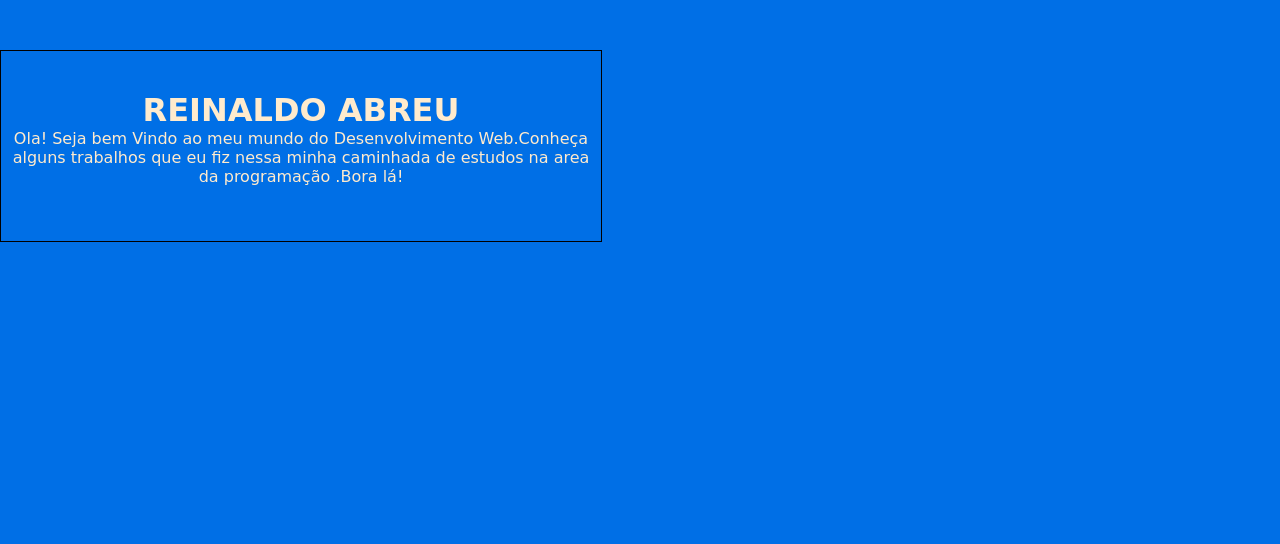
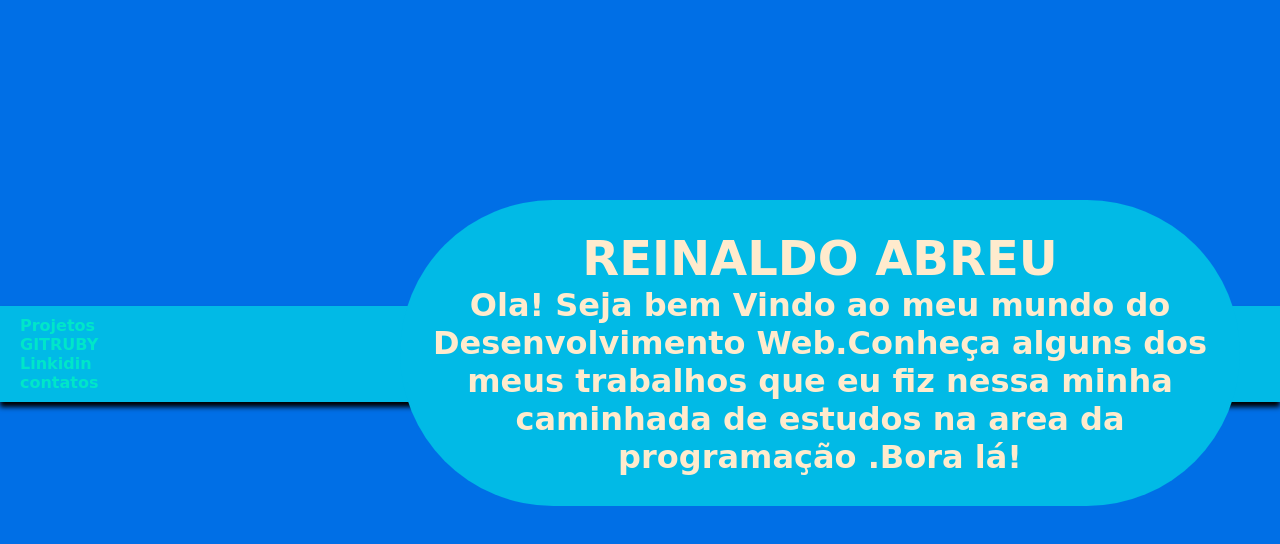
Before and after one commit to Reinaldoabreu/Portfolio-Reinaldo, a plain HTML site: page index.html in a window 1280 px wide. Drawn offline with Linux system fonts and the light colour scheme.

Commit message:
portifolio atualizado

```diff
--- a/index.html
+++ b/index.html
@@ -26,24 +26,70 @@
     }
 
   header{
-        border: 1px solid black;
+
+        background-color: var(--cor2);
         color:blanchedalmond;
+        width:50em;
+        padding: 20px;
+         position: relative;
+        left: 400px;
+         top: 200px;
+         border-radius: 200px;
+    }
+
+    section{
+        padding: 10px;
+        font-size: 2em;
+        font-weight: bold;
         text-align: center;
-        min-height: 150px;
-        padding-top: 40px;
-        margin-top: 50px;
-        width: 600px;
+    }
 
+    nav{
+      background-color: var(--cor2);
+      padding: 10px;
+      box-shadow: 0px 5px 5px black;
+    }
+
+    nav a{
+        color: var(--cor0);
+        padding: 10px;
+        border-radius: 5px;
+        text-decoration: none;
+        transition-duration: 5s;
+        font-weight: bold;
+    }
+
+    nav > a:hover {
+        background-color: var(--cor1);
+        color: var(--cor1);
     }
    </style>
 </head>
 <body>
     <header >
+       <section>
+        <h1>REINALDO ABREU</h1>
+        <p>Ola! Seja bem Vindo ao meu mundo do Desenvolvimento Web.Conheça alguns dos meus trabalhos que eu fiz nessa minha caminhada de estudos na area da programação .Bora lá! </p>
+       </section>
+    </header>
 
+    <nav>
+        <ul>
+            <li><a href="">Projetos</a></li>
+        </ul>
 
-            <h1>REINALDO ABREU</h1>
-            <p>Ola! Seja bem Vindo ao meu mundo do Desenvolvimento Web.Conheça alguns trabalhos que eu fiz nessa minha caminhada de estudos na area da programação .Bora lá! </p>
+        <ul>
+            <li><a href="">GITRUBY</a></li>
+        </ul>
 
-    </header>
+        <ul>
+            <li><a href="">Linkidin</a></li>
+        </ul>
+
+        <ul>
+            <li><a href="">contatos</a></li>
+        </ul>
+    </nav>
+
 </body>
 </html>
```
